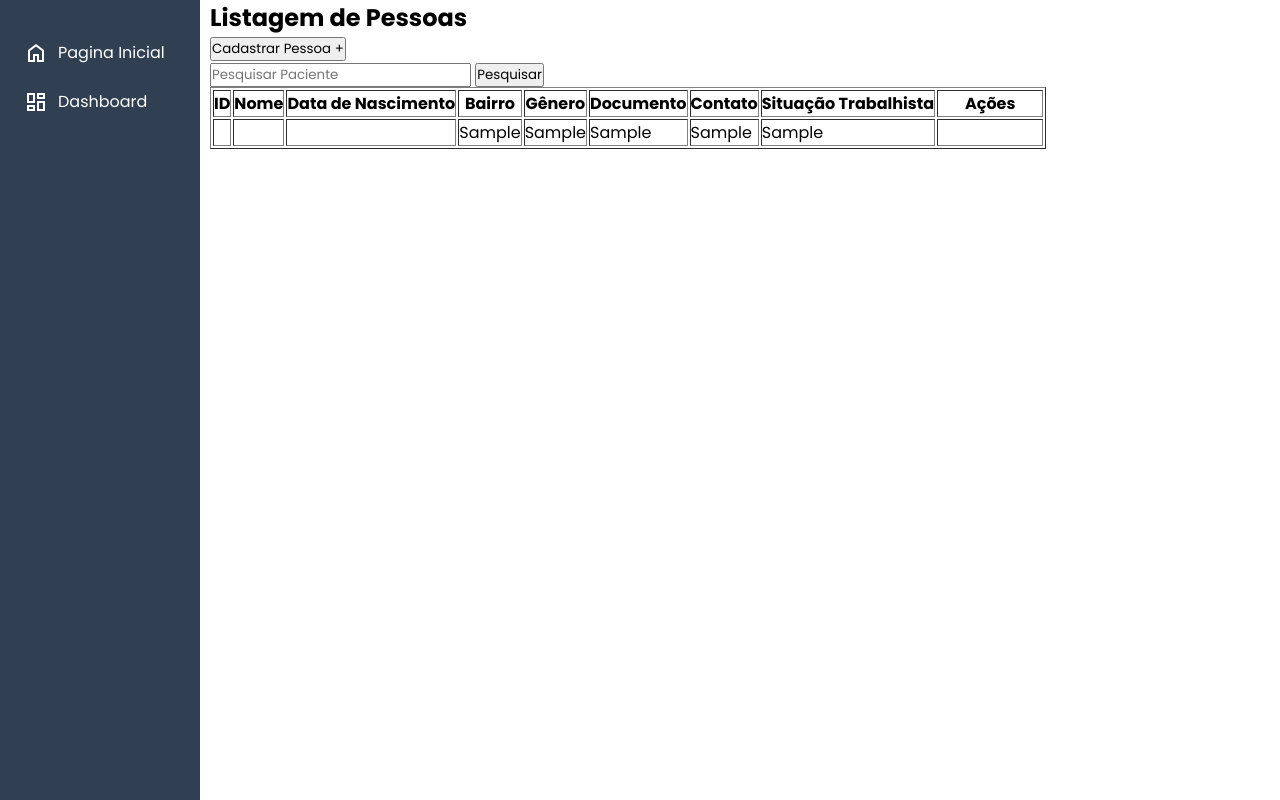
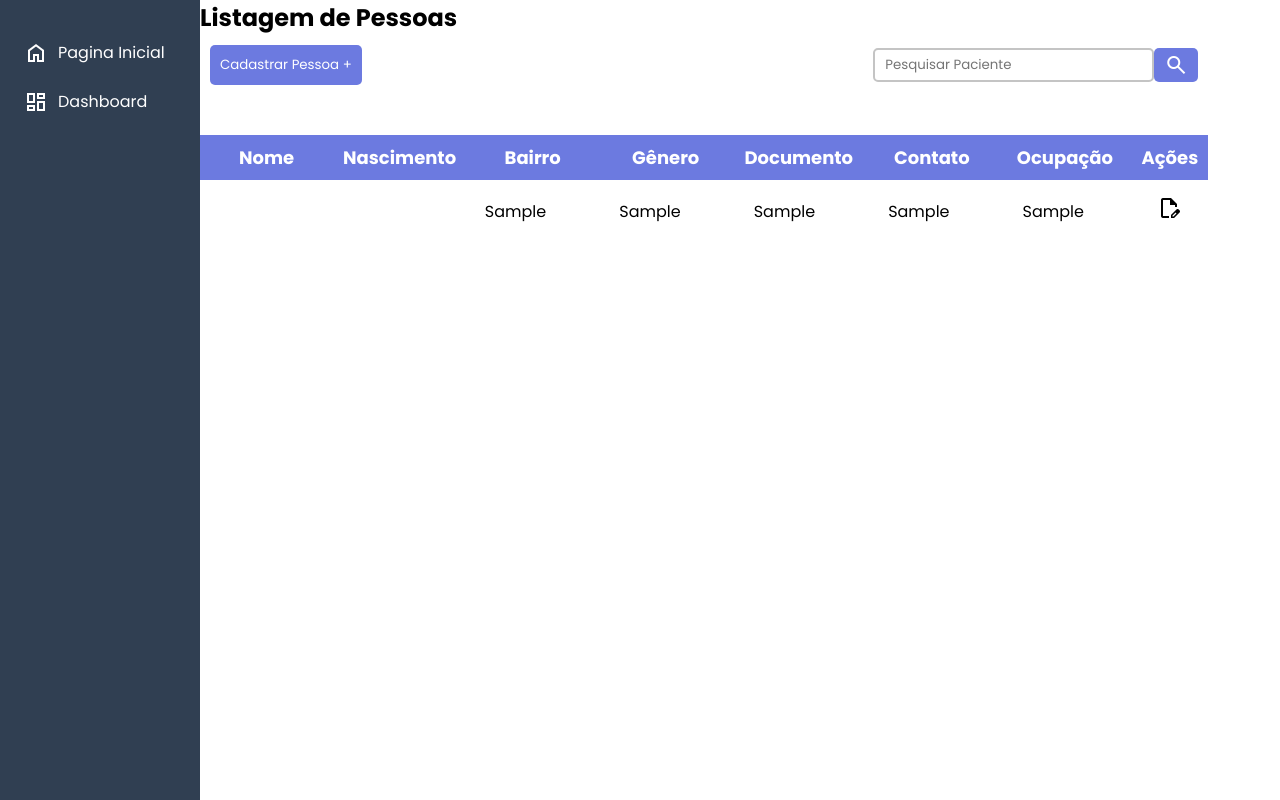
Before and after one commit to johnvmp275/hakaton-tomi, a PHP site: page / in a window 1280 px wide. Run offline with PHP 8.4, Linux system fonts and the light colour scheme; tables that the repository leaves empty or names only in its code hold one stand-in row (values such as "Sample post"); data that the repository does not hold is empty.

Commit message:
Modelamento pagina inicial

```diff
--- /dev/null
+++ b/app/resources/css/pagina-inicial.css
@@ -0,0 +1,57 @@
+.listagem-topo {
+    display: flex;
+    padding: 10px;
+    justify-content: space-between;
+}
+
+.listagem-topo button{
+    background-color: #6c7ae0;
+    color: white;
+    border-radius: 5px;
+}
+
+.pesquisar{
+    display: flex;
+    align-items: center;
+
+}
+.pesquisar button{
+    height: 34px;
+
+}
+
+table {
+    border-collapse: collapse;
+    margin-top:40px;
+}
+
+table th{
+    font-size: 18px;
+    color: #fff;
+    line-height: 1.4;
+    background-color: #6c7ae0;
+    padding: 10px;
+}
+
+table td{
+    padding: 16px;
+}
+
+table tr{
+    display: grid;
+    align-items: center;
+    grid-template-columns: repeat(7, 1fr) .5fr;
+}
+
+table span{
+    border: none;
+    background-color: transparent;
+    font-size: 50px;
+    color: black;
+    align-items: center;
+
+}
+
+table tr:nth-child(even) {
+    background-color: #f8f6ff;
+}
--- a/app/resources/css/style.css
+++ b/app/resources/css/style.css
@@ -1,14 +1,23 @@
 
 @import url('https://fonts.googleapis.com/css2?family=Poppins:ital,wght@0,100;0,200;0,300;0,400;0,500;0,600;0,700;0,800;0,900;1,100;1,200;1,300;1,400;1,500;1,600;1,700;1,800;1,900&display=swap');
-
+@import './pagina-inicial.css';
 *{
     padding: 0;
     margin: 0;
     box-sizing: border-box;
     text-decoration: none;
     font-family: "Poppins", sans-serif;
+    outline: none;
+
 }
 
+button{
+    cursor: pointer;
+    border: none;
+    padding: 10px;
+    display: flex;
+    align-items: center;
+}
 
 .form-group{
     display: flex;
@@ -22,7 +31,8 @@
     outline: none;
     border: 2px solid #c4c4c4;
     width: 100%;
-    border-radius: 12px;
+    border-radius: 5px;
+    padding: 5px 10px;
 }
 
  li{
@@ -79,7 +89,6 @@
 
  body{
     display: flex;
-    gap: 10px;
     height: 100dvh;
 
  }
--- a/app/resources/pagina-inicial.php
+++ b/app/resources/pagina-inicial.php
@@ -27,35 +27,39 @@ $result = $stmt->get_result();
 ?>
 
 <h2>Listagem de Pessoas</h2>
+<div class="listagem-topo">
 
 <a href="/pagina-cadastro">
     <button>Cadastrar Pessoa +</button>
 </a>
 
+
 <!-- Alterado o método para GET -->
-<form method="GET">
-    <input type="text" name="pesquisa" placeholder="Pesquisar Paciente" value="<?php echo htmlspecialchars($pesquisa); ?>">
-    <button type="submit">Pesquisar</button>
+<form method="GET" class="pesquisar">
+    <input type="text" name="pesquisa" placeholder="Pesquisar Paciente"
+        value="<?php echo htmlspecialchars($pesquisa); ?>" class="form-control">
+    <button type="submit"><span class="material-symbols-outlined">
+search
+</span></button>
 </form>
+</div>
 
-<table border="1">
+<table>
     <thead>
         <tr>
-            <th>ID</th>
             <th>Nome</th>
-            <th>Data de Nascimento</th>
+            <th>Nascimento</th>
             <th>Bairro</th>
             <th>Gênero</th>
             <th>Documento</th>
             <th>Contato</th>
-            <th>Situação Trabalhista</th>
+            <th>Ocupação</th>
             <th>Ações</th>
         </tr>
     </thead>
     <tbody>
         <?php while ($row = $result->fetch_assoc()): ?>
             <tr>
-                <td><?php echo htmlspecialchars($row['idPaciente']); ?></td>
                 <td><?php echo htmlspecialchars($row['nomePaciente']); ?></td>
                 <td><?php echo htmlspecialchars($row['dataNasc']); ?></td>
                 <td><?php echo htmlspecialchars($row['bairro']); ?></td>
@@ -64,7 +68,10 @@ $result = $stmt->get_result();
                 <td><?php echo htmlspecialchars($row['contato']); ?></td>
                 <td><?php echo htmlspecialchars($row['situacao_trabalhista']); ?></td>
                 <td>
-                    <a href="/atendimento?idUser=<?php echo urlencode($row['idPaciente']); ?>">Atendimento</a>
+                    <a href="/atendimento?idUser=<?php echo urlencode($row['idPaciente']); ?>"><span
+                            class="material-symbols-outlined">
+                            edit_document
+                        </span></a>
                 </td>
             </tr>
         <?php endwhile; ?>
```
